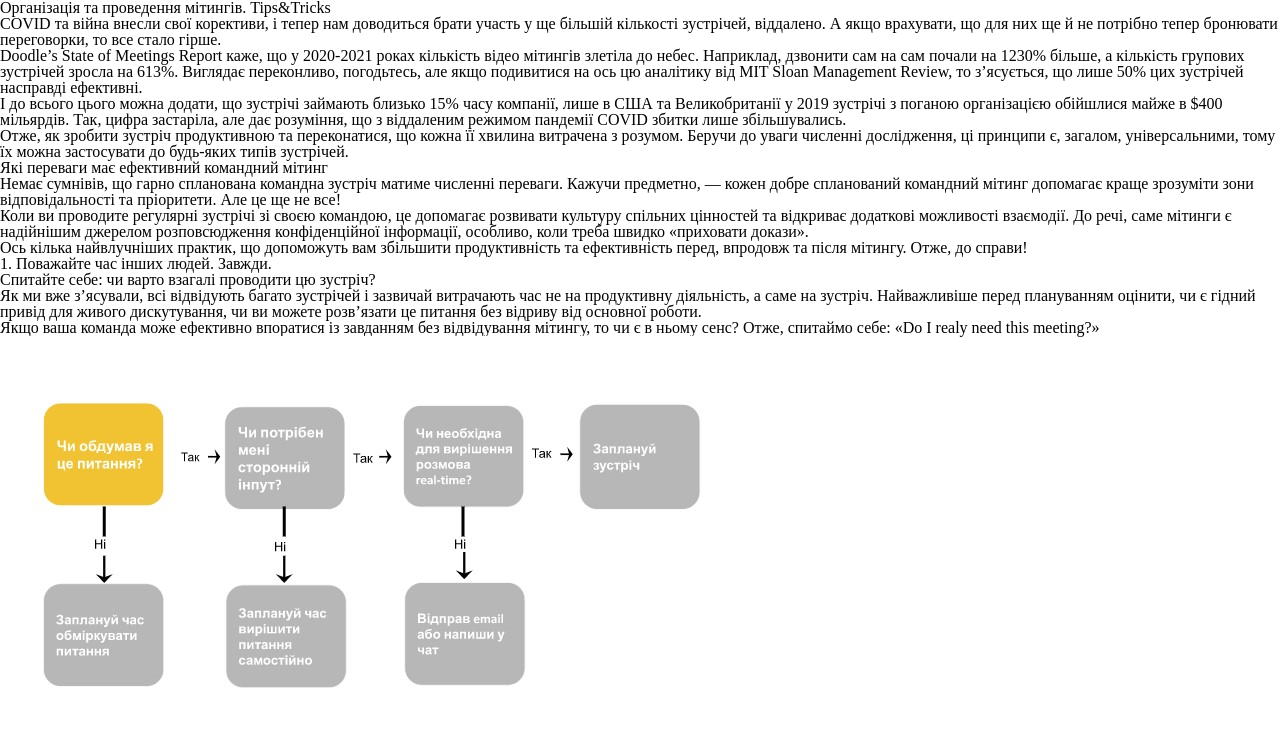
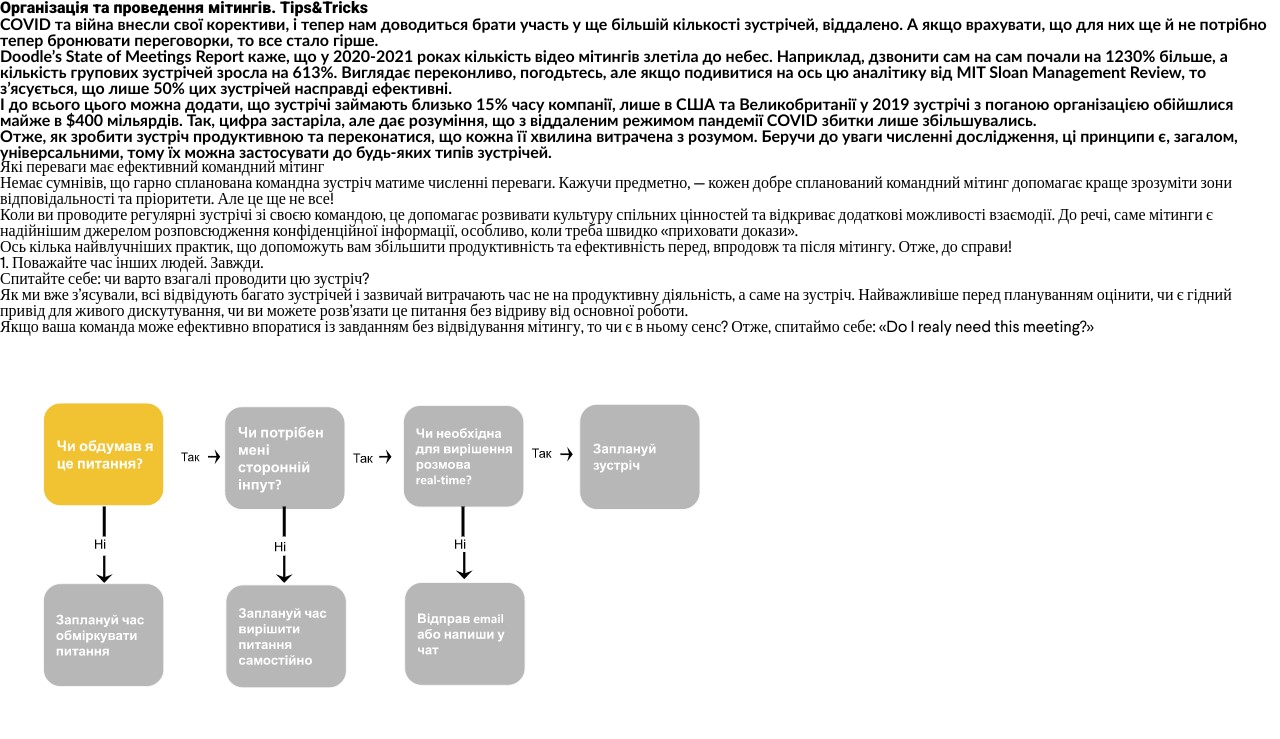
Before and after one commit to 0-Pomalin/Lesson_4, a plain HTML site: page index.html in a window 1280 px wide. Shown: the top 739 px of the page. Drawn offline with Linux system fonts and the light colour scheme.

Commit message:
adds font files, connect fonts, font styles

```diff
--- a/css/reset.css
+++ b/css/reset.css
@@ -36,6 +36,7 @@ h3,
 h4,
 h5,
 h6 {
+  font-family: "Larsseit";
   font-weight: inherit;
   font-size: inherit;
 }
--- a/css/style.css
+++ b/css/style.css
@@ -0,0 +1,65 @@
+/* ПІдключення шрифтів */
+
+@import url('https://fonts.googleapis.com/css2?family=Roboto:wght@400;500;700;900&display=swap');
+
+@font-face {
+  font-family: "Larsseit";
+  src: url(../fonts/Larsseit.woff2) format("woff2"), url("../fonts/Larsseit.woff") format("woff");
+  font-display: swap;
+  font-weight: 400;
+  font-style: normal;
+}
+
+@font-face {
+  font-family: "Larsseit";
+  src: url(../fonts/Larsseit-Medium.woff2) format("woff2"), url("../fonts/Larsseit-Medium.woff") format("woff");
+  font-display: swap;
+  font-weight: 500;
+  font-style: normal;
+}
+
+@font-face {
+  font-family: "Larsseit";
+  src: url(../fonts/Larsseit-Bold.woff2) format("woff2"), url("../fonts/Larsseit-Bold.woff") format("woff");
+  font-display: swap;
+  font-weight: 700;
+  font-style: normal;
+}
+
+@font-face {
+  font-family: 'Lato';
+  src: url(../fonts/Lato-Regular.woff2) format('woff2'), url(../fonts/Lato-Regular.woff) format('woff');
+  font-display: swap;
+  font-weight: 400;
+  font-style: normal;
+}
+
+@font-face {
+  font-family: 'Lato';
+  src: url(../fonts/Lato-Bold.woff2) format('woff2'), url(../fonts/Lato-Bold.woff) format('woff');
+  font-display: swap;
+  font-weight: 700;
+  font-style: normal;
+}
+
+@font-face {
+  font-family: 'Lato';
+  src: url(../fonts/Lato-Black.woff2) format('woff2'), url(../fonts/Lato-Black.woff) format('woff');
+  font-display: swap;
+  font-weight: 900;
+  font-style: normal;
+}
+
+body {
+  font-family: "Larsseit";
+}
+
+.title {
+  font-family: Roboto;
+  font-weight: 900;
+}
+
+.text {
+  font-family: Lato;
+  font-weight: 700;
+}
--- a/index.html
+++ b/index.html
@@ -5,6 +5,9 @@
   <meta charset="UTF-8">
   <meta http-equiv="X-UA-Compatible" content="IE=edge">
   <meta name="viewport" content="width=device-width, initial-scale=1.0">
+  <!-- <link rel="preconnect" href="https://fonts.googleapis.com">
+  <link rel="preconnect" href="https://fonts.gstatic.com" crossorigin>
+  <link href="https://fonts.googleapis.com/css2?family=Roboto:wght@400;500;700;900&display=swap" rel="stylesheet"> -->
   <link rel="stylesheet" href="./css/reset.css">
   <link rel="stylesheet" href="./css/style.css">
   <title>Lesson_4</title>
@@ -13,10 +16,10 @@
 <body>
 
   <header>
-    <h1>Організація та проведення мітингів. Tips&Tricks</h1>
+    <h1 class="title">Організація та проведення мітингів. Tips&Tricks</h1>
   </header>
   <main>
-    <div>
+    <div class="text">
       <p>
         COVID та війна внесли свої корективи, і тепер нам доводиться брати участь у ще більшій кількості зустрічей,
         віддалено. А якщо врахувати, що для них ще й не потрібно тепер бронювати переговорки, то все стало гірше.
```
Also changed, not shown: fonts/Larsseit-Bold.woff (added), fonts/Larsseit-Bold.woff2 (added), fonts/Larsseit-Medium.woff (added), fonts/Larsseit-Medium.woff2 (added), fonts/Larsseit.woff (added), fonts/Larsseit.woff2 (added), fonts/Lato-Black.woff (added), fonts/Lato-Black.woff2 (added), fonts/Lato-Bold.woff (added), fonts/Lato-Bold.woff2 (added), fonts/Lato-Regular.woff (added), fonts/Lato-Regular.woff2 (added).
